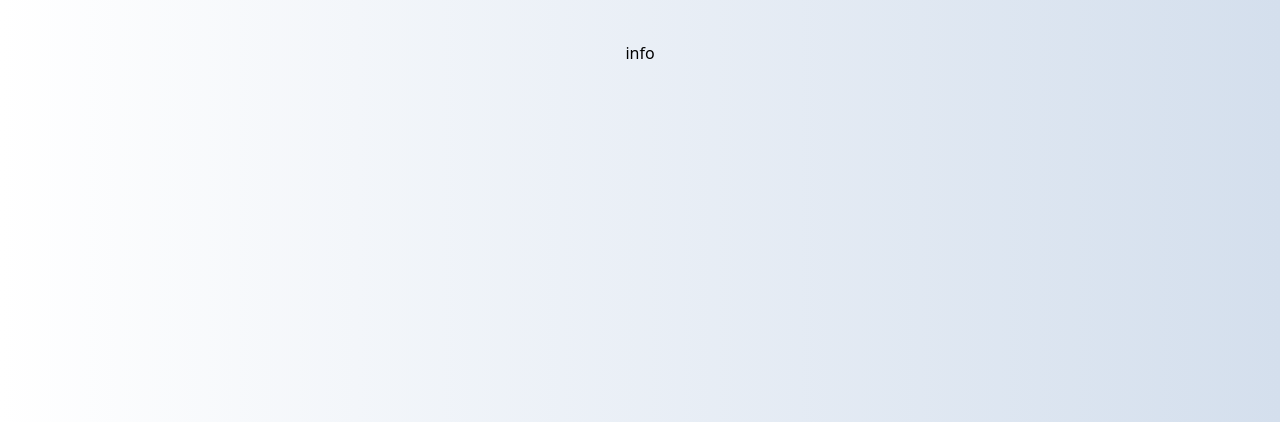
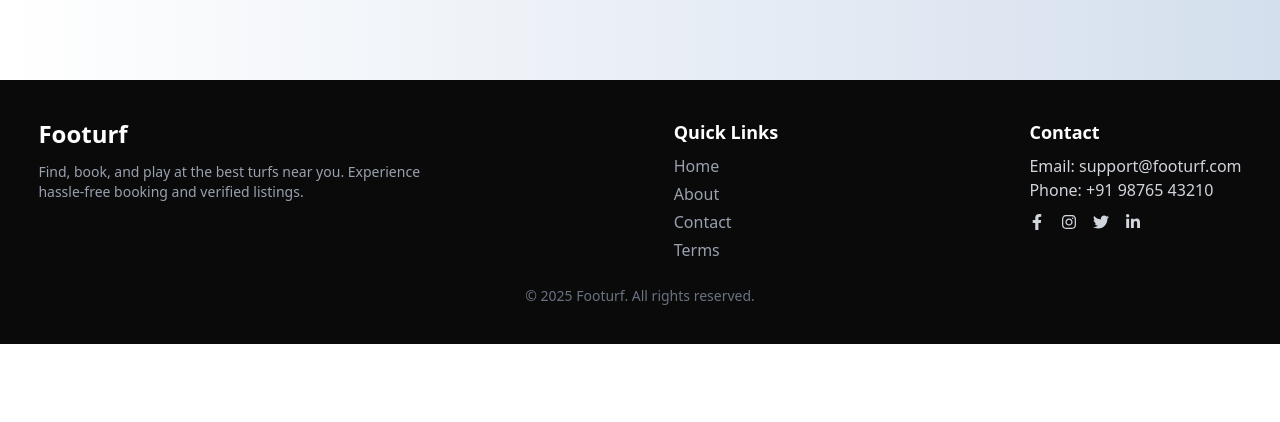
Before and after one commit to dksnt15/Footem-Webapp, a React (Vite) app in the folder footem-app/: page / in a window 1280 px wide. Shown: the part 1942-2364 px from the top of the page. After the commit the page ends 2286 px from the top, so only its background shows below. Built offline with nearby package versions, Linux system fonts and the light colour scheme.

Commit message:
minor changes

```diff
--- a/footem-app/src/Pages/Home.jsx
+++ b/footem-app/src/Pages/Home.jsx
@@ -2,6 +2,7 @@ import { useEffect, useRef, useState } from "react";
 import HeroImg from "../assets/Heroimg.jpg";
 import HeroVid from "../assets/HeroVid.mp4";
 import Card from "../Components/Card";
+import { FaFacebookF, FaInstagram, FaTwitter, FaLinkedinIn } from "react-icons/fa";
 const Home = () => {
   const [index, setIndex] = useState(0);
   const startX = useRef(0);
@@ -201,7 +202,46 @@ const Home = () => {
 
       <div></div>
 
-      <footer className=" w-full h-[30vmax] flex justify-center ">info</footer>
+       <footer className="w-full bg-[#0a0a0a] text-gray-300 py-[3vmax] mt-[3vmax] overflow-hidden">
+        <div className="max-w-7xl mx-auto flex flex-col sm:flex-row justify-between px-[3vmax] gap-10">
+          {/* Left */}
+          <div className="space-y-3">
+            <h1 className="text-2xl font-semibold text-white">Footurf</h1>
+            <p className="text-sm text-gray-400 max-w-sm">
+              Find, book, and play at the best turfs near you.
+              Experience hassle-free booking and verified listings.
+            </p>
+          </div>
+
+          {/* Links */}
+          <div>
+            <h2 className="text-lg font-semibold text-white mb-2">Quick Links</h2>
+            <ul className="space-y-1 text-gray-400">
+              <li className="hover:text-[#b4e716] cursor-pointer">Home</li>
+              <li className="hover:text-[#b4e716] cursor-pointer">About</li>
+              <li className="hover:text-[#b4e716] cursor-pointer">Contact</li>
+              <li className="hover:text-[#b4e716] cursor-pointer">Terms</li>
+            </ul>
+          </div>
+
+          {/* Contact */}
+          <div>
+            <h2 className="text-lg font-semibold text-white mb-2">Contact</h2>
+            <p>Email: support@footurf.com</p>
+            <p>Phone: +91 98765 43210</p>
+            <div className="flex gap-4 mt-3">
+              <FaFacebookF className="cursor-pointer hover:text-[#b4e716]" />
+              <FaInstagram className="cursor-pointer hover:text-[#b4e716]" />
+              <FaTwitter className="cursor-pointer hover:text-[#b4e716]" />
+              <FaLinkedinIn className="cursor-pointer hover:text-[#b4e716]" />
+            </div>
+          </div>
+        </div>
+
+        <div className="text-center text-sm text-gray-500 mt-6">
+          © {new Date().getFullYear()} Footurf. All rights reserved.
+        </div>
+      </footer>
     </div>
   );
 };
```
